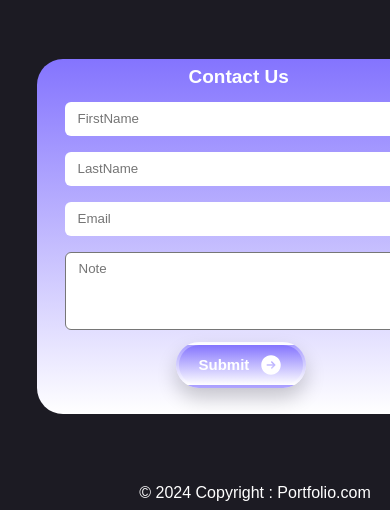
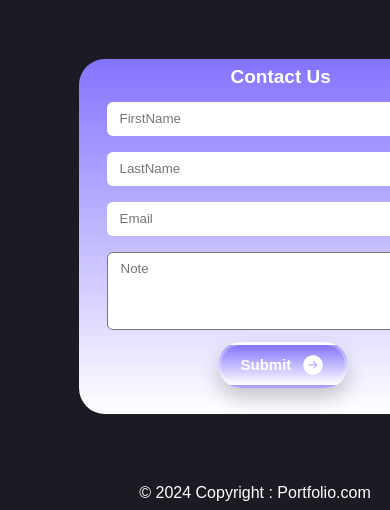
Before and after one commit to ROHANCHOUKSEY/2portfolio, a plain HTML site: page index.html in a window 390 px wide. Shown: the part 4488-4998 px from the top of the page. Drawn offline with Linux system fonts and the light colour scheme.

Commit message:
Updated the code with new changes

```diff
--- a/style.css
+++ b/style.css
@@ -923,7 +923,7 @@ body {
     height: 355px;
     border-radius: 26px;
     position: relative;
-    left: 49px;
+    left: 91px;
   }
 
   .footer {
```
